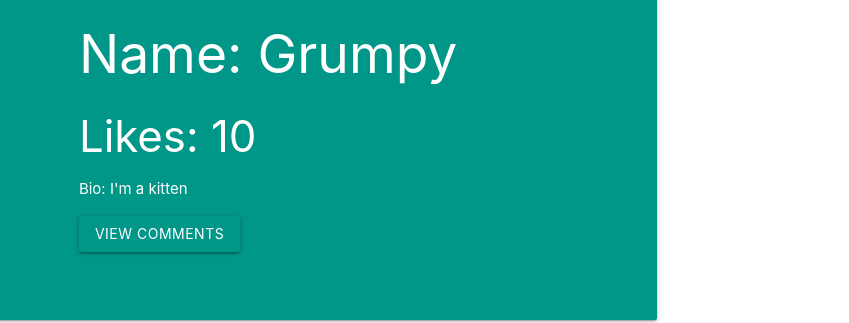
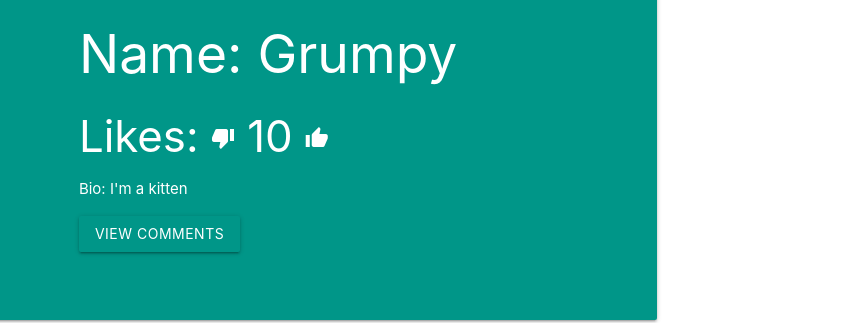
Before and after one commit to abglassford/angular-kittens, a website: page src/index.html in a window 1280 px wide. Shown: the part 114-437 px from the top of the page, 431-1280 px from the left. Drawn offline with nearby package versions, Linux system fonts and the light colour scheme; some packages are replaced by stand-ins of ours.

Commit message:
add like functionality

```diff
--- a/src/css/main.css
+++ b/src/css/main.css
@@ -2,3 +2,16 @@
 .nav-wrapper {
   padding: 0px 10px 0px 10px;
 }
+
+.like {
+  padding-left: 12px;
+  position: relative;
+  bottom: 2px;
+  color: white
+}
+
+.dislike {
+  position: relative;
+  bottom: 2px;
+  color: white
+}
--- a/src/index.html
+++ b/src/index.html
@@ -5,6 +5,8 @@
     <title>Kittens!</title>
     <!-- styles -->
     <link rel="stylesheet" href="https://cdnjs.cloudflare.com/ajax/libs/materialize/0.97.7/css/materialize.min.css">
+    <link href="https://fonts.googleapis.com/icon?family=Material+Icons"
+      rel="stylesheet">
     <link rel="stylesheet" type="text/css" href="css/main.css">
   </head>
   <body ng-cloak>
--- a/src/js/app.js
+++ b/src/js/app.js
@@ -2,7 +2,7 @@
 
 (function() {
 
-  'use strict';
+  //'use strict';
 
   angular
     .module('kittens', [
--- a/src/js/components/kitten/kitten.newKittenController.js
+++ b/src/js/components/kitten/kitten.newKittenController.js
@@ -1,6 +1,6 @@
 (function() {
 
-  'use strict';
+  //'use strict';
 
   angular
     .module('kittens.components.kitten', ['cats'])
@@ -17,7 +17,7 @@
         comments: [],
         likes: 0,
         id: kittenService.kittenList.length + 1
-      }
+      };
       kittenService.kittenList.push(newKitten);
       $location.path('/');
     };
--- a/src/js/components/main/main.controller.js
+++ b/src/js/components/main/main.controller.js
@@ -1,6 +1,6 @@
 (function() {
 
-  'use strict';
+  //'use strict';
 
   angular
     .module('kittens.components.main', ['cats'])
@@ -12,6 +12,13 @@
     this.kittenList = kittenService.kittenList;
     this.getComments = (id) => {
       $location.path(`/comments/${id}`);
+    };
+
+    this.like = (id) => {
+      kittenService.kittenList[id - 1].likes++
+    }
+    this.dislike = (id) => {
+      kittenService.kittenList[id - 1].likes--
     }
 
   }
--- a/src/js/components/main/main.home.html
+++ b/src/js/components/main/main.home.html
@@ -7,7 +7,7 @@
         </div>
         <div class="info col m8">
           <h2>Name: {{kitten.name}}</h2>
-          <h3>Likes: {{kitten.likes}}</h3>
+          <h3>Likes: <a ng-click="mainCtrl.dislike(kitten.id)"><i class="material-icons dislike">thumb_down</i></a> {{kitten.likes}}<a ng-click="mainCtrl.like(kitten.id)"><i class="material-icons like">thumb_up</i></a></h3>
           <p>Bio: {{kitten.bio}}</p>
           <a class="wave effect waves-light teal btn" ng-click="mainCtrl.getComments(kitten.id)">View Comments</a>
         </div>
--- a/src/js/components/services/services.kittens.js
+++ b/src/js/components/services/services.kittens.js
@@ -1,6 +1,6 @@
 (function() {
 
-  'use strict';
+  //'use strict';
 
   angular
     .module('cats', [])
--- a/src/js/config.js
+++ b/src/js/config.js
@@ -1,6 +1,6 @@
 (function() {
 
-  'use strict';
+  //'use strict';
 
   angular
     .module('kittens.config', [])
```
Also changed, not shown: src/js/components/comments/comments.kittenCommentsController.js (+12 -12 lines).
